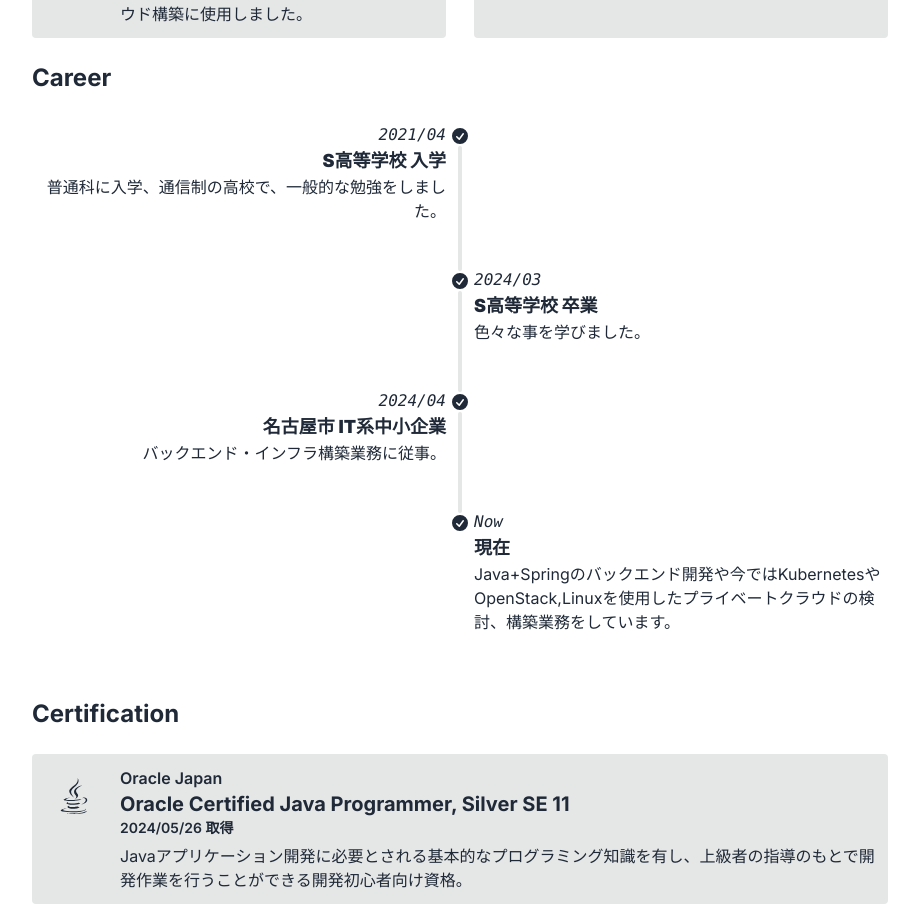
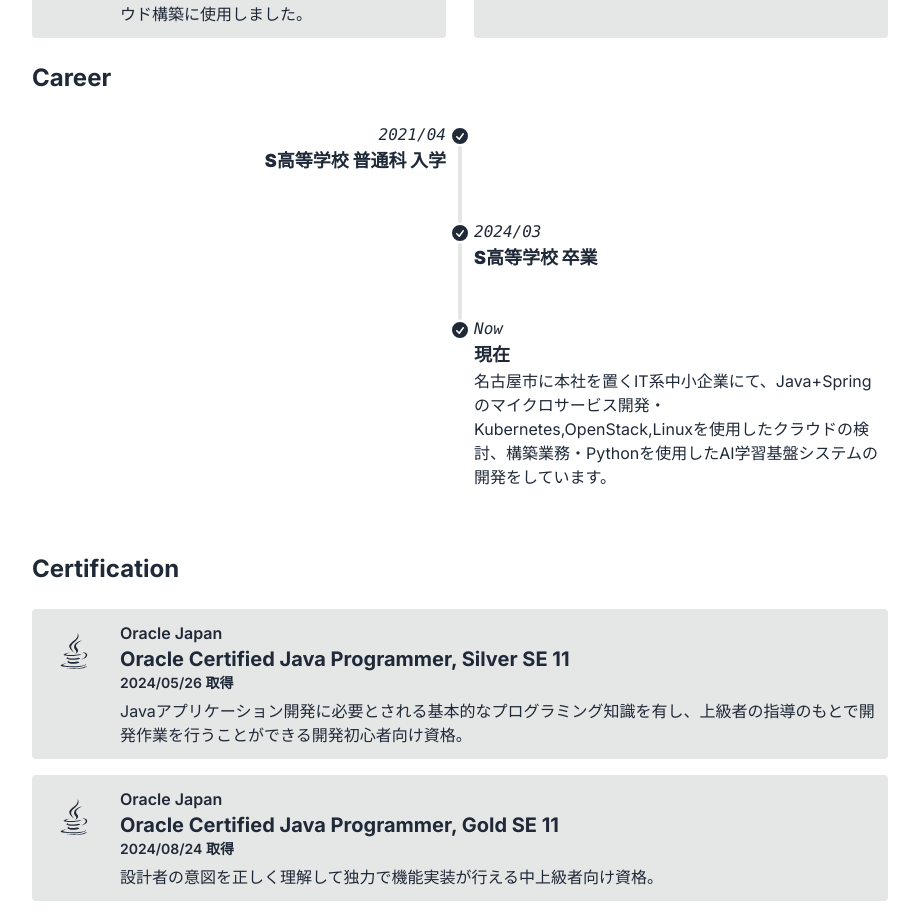
Before and after one commit to Milix-M/milix-m_tempest, a Next.js app in the folder web/: page /profile in a window 1280 px wide. Shown: the part 1170-2089 px from the top of the page, without its empty margins (180-1099 px from the left). Built offline with nearby package versions, Linux system fonts and the light colour scheme.

Commit message:
update career

```diff
--- a/web/src/CustomSettings/CareerTimeline.tsx
+++ b/web/src/CustomSettings/CareerTimeline.tsx
@@ -19,8 +19,7 @@
           </div>
           <div className='timeline-start md:text-end mb-10'>
             <time className='font-mono italic'>2021/04</time>
-            <div className='text-lg font-black'>S高等学校 入学</div>
-            普通科に入学、通信制の高校で、一般的な勉強をしました。
+            <div className='text-lg font-black'>S高等学校 普通科 入学</div>
           </div>
           <hr />
         </li>
@@ -43,30 +42,6 @@
           <div className='timeline-end mb-10'>
             <time className='font-mono italic'>2024/03</time>
             <div className='text-lg font-black'>S高等学校 卒業</div>
-            色々な事を学びました。
-          </div>
-          <hr />
-        </li>
-        <li>
-          <hr />
-          <div className='timeline-middle'>
-            <svg
-              xmlns='http://www.w3.org/2000/svg'
-              viewBox='0 0 20 20'
-              fill='currentColor'
-              className='h-5 w-5'
-            >
-              <path
-                fillRule='evenodd'
-                d='M10 18a8 8 0 100-16 8 8 0 000 16zm3.857-9.809a.75.75 0 00-1.214-.882l-3.483 4.79-1.88-1.88a.75.75 0 10-1.06 1.061l2.5 2.5a.75.75 0 001.137-.089l4-5.5z'
-                clipRule='evenodd'
-              />
-            </svg>
-          </div>
-          <div className='timeline-start md:text-end mb-10'>
-            <time className='font-mono italic'>2024/04</time>
-            <div className='text-lg font-black'>名古屋市 IT系中小企業</div>
-            バックエンド・インフラ構築業務に従事。
           </div>
           <hr />
         </li>
@@ -89,7 +64,7 @@
           <div className='timeline-end mb-10'>
             <time className='font-mono italic'>Now</time>
             <div className='text-lg font-black'>現在</div>
-            Java+Springのバックエンド開発や今ではKubernetesやOpenStack,Linuxを使用したプライベートクラウドの検討、構築業務をしています。
+            名古屋市に本社を置くIT系中小企業にて、Java+Springのマイクロサービス開発・Kubernetes,OpenStack,Linuxを使用したクラウドの検討、構築業務・Pythonを使用したAI学習基盤システムの開発をしています。
           </div>
           {/* <hr /> */}
         </li>
```
